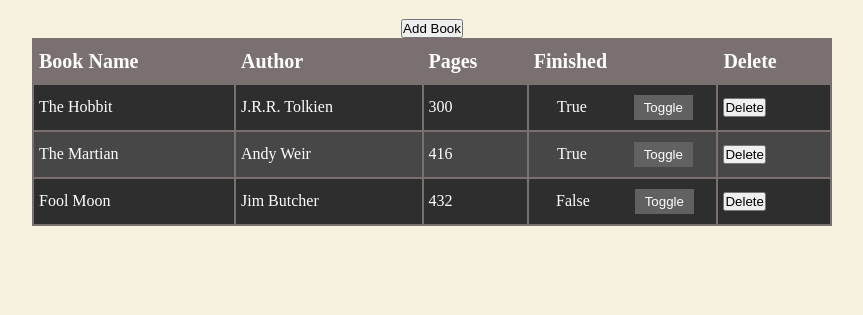
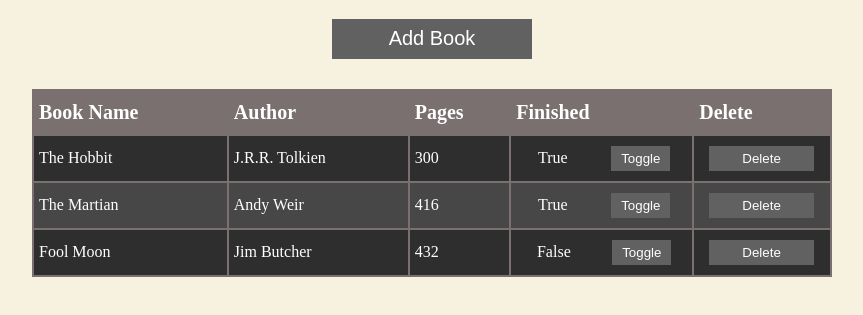
Before and after one commit to ProtoJanus/library, a plain HTML site: page index.html in a window 1280 px wide. Shown: the part 69-384 px from the top of the page, without its empty margins (208-1071 px from the left). Drawn offline with Linux system fonts and the light colour scheme.

Commit message:
Update the styling o the add book button

```diff
--- a/styles.css
+++ b/styles.css
@@ -8,6 +8,21 @@ body {
   align-items: center;
   background-color: #f7f2e0;
   color: rgb(83, 79, 79);
+}
+
+.add-book-button {
+  width: 200px;
+  height: 40px;
+  margin-bottom: 30px;
+  background-color: rgb(97, 97, 97);
+  border: none;
+  color: white;
+
+  font-size: 20px;
+}
+
+.add-book-button:hover {
+  background-color: rgb(65, 65, 65);
 }
 
 dialog {
@@ -91,6 +106,19 @@ table {
     }
   }
 
+  .delete-button {
+    margin-left: 10px;
+    padding: 5px 10px;
+    background-color: rgb(97, 97, 97);
+    border: none;
+    color: white;
+    width: 80%;
+  }
+
+  .delete-button:hover {
+    background-color: rgb(65, 65, 65);
+  }
+
   tbody tr:nth-child(even) {
     background-color: rgb(71, 71, 71);
   }
```
